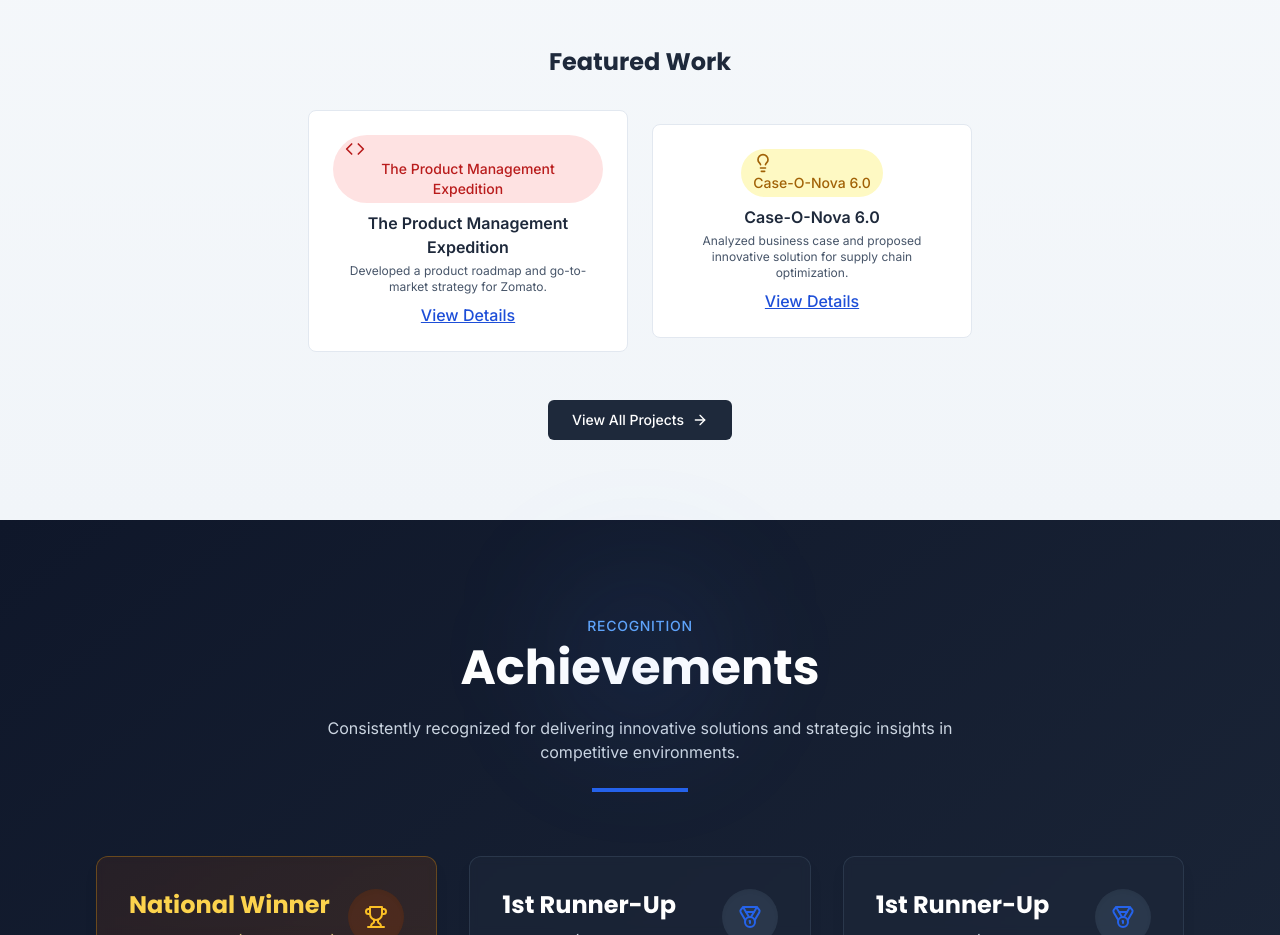
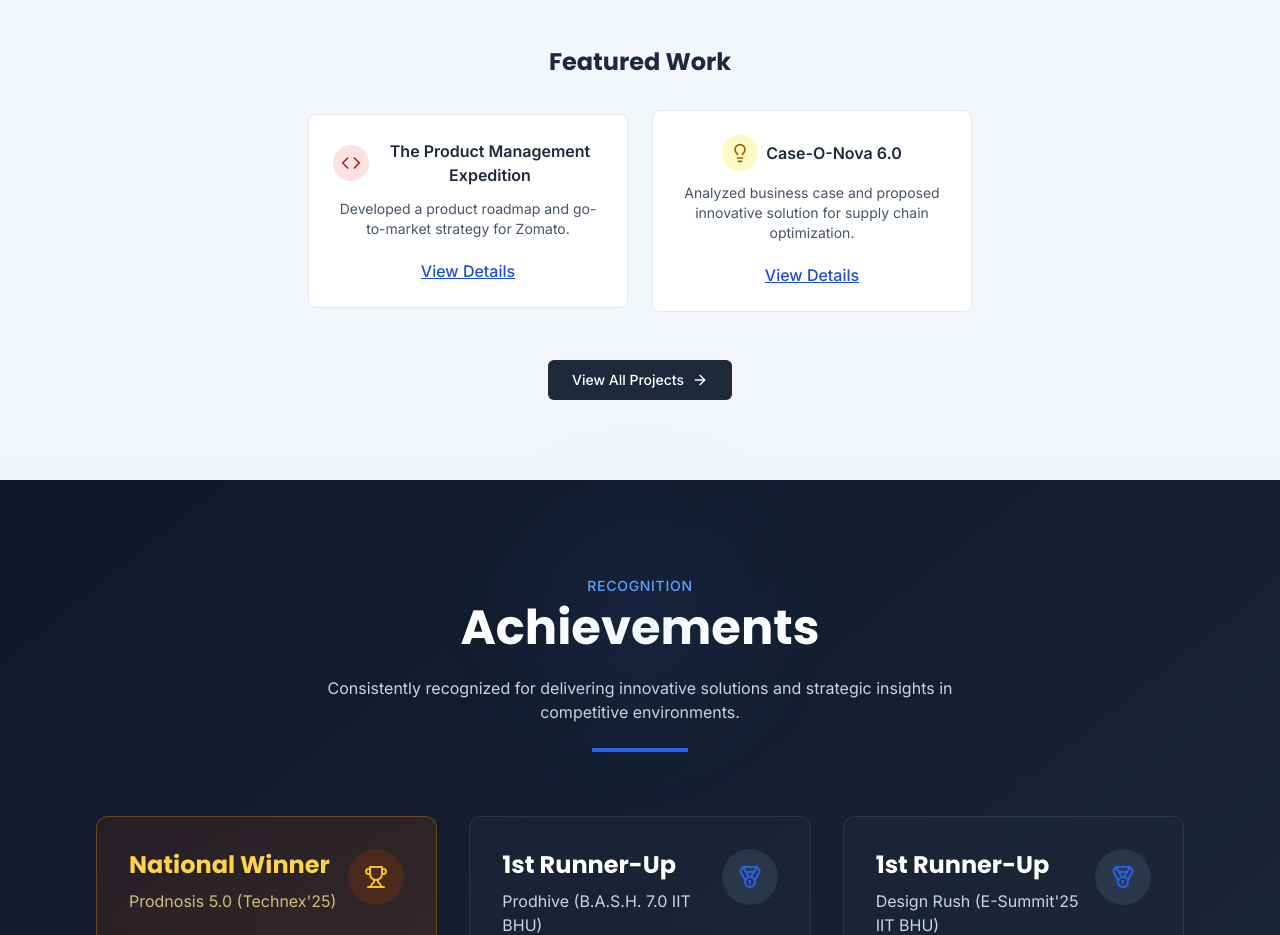
Before and after one commit to LuvAgrawal06/luvagrawal, a React (Vite) app: page / in a window 1280 px wide. Shown: the part 2700-3635 px from the top of the page. Built offline with nearby package versions, Linux system fonts and the light colour scheme.

Commit message:
Fix: Navbar and Featured Work
-   Make "Luv Agrawal" link to the home page.
-   Adjust the featured work section to fit the text and separate icons from titles.

```diff
--- a/src/components/CaseStudies.tsx
+++ b/src/components/CaseStudies.tsx
@@ -1,4 +1,3 @@
-
 import React, { useEffect } from 'react';
 import { ArrowRight, ExternalLink, Eye, LineChart, Rocket, Users, Code, Lightbulb } from 'lucide-react';
 import { Card, CardContent, CardDescription, CardFooter, CardHeader, CardTitle } from '@/components/ui/card';
@@ -183,11 +182,13 @@ const CaseStudies = () => {
           <div className="flex flex-col md:flex-row gap-6 w-full items-center justify-center">
             {featured.map(c => (
               <div key={c.id} className="flex flex-col items-center text-center bg-white p-6 rounded-lg border border-slate-200 shadow-none w-80">
-                <span className={`mb-2 px-3 py-1 rounded-full text-sm font-medium ${c.color}`}>
-                  {c.icon} {c.title}
-                </span>
-                <p className="font-semibold text-slate-800 mb-1">{c.title}</p>
-                <p className="text-slate-600 text-xs">{c.description}</p>
+                <div className="flex items-center gap-2 mb-3">
+                  <div className={`p-2 rounded-full ${c.color}`}>
+                    {c.icon}
+                  </div>
+                  <span className="font-semibold text-slate-800">{c.title}</span>
+                </div>
+                <p className="text-slate-600 text-sm mb-3">{c.description}</p>
                 <Link
                   to={`/competition/${c.id}`}
                   className="mt-2 underline text-blue-700 font-medium hover:text-blue-800"
```
